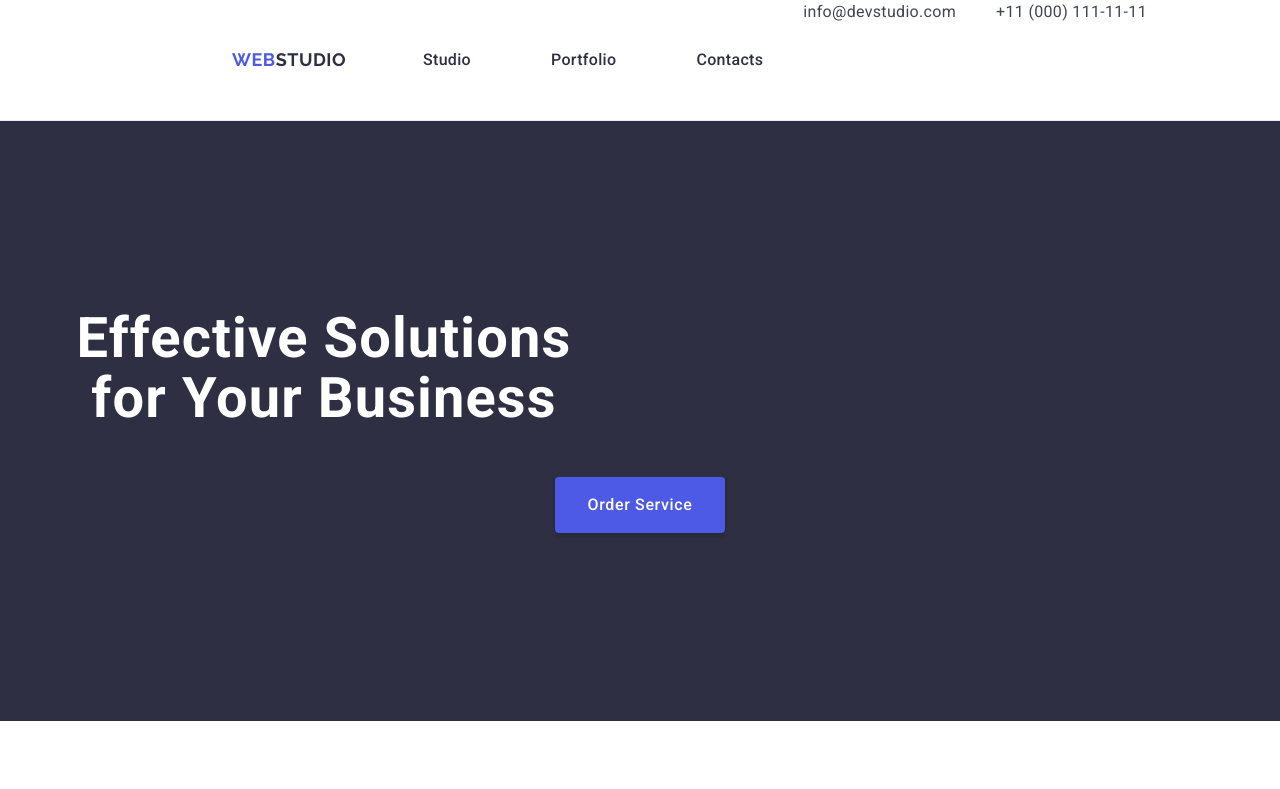
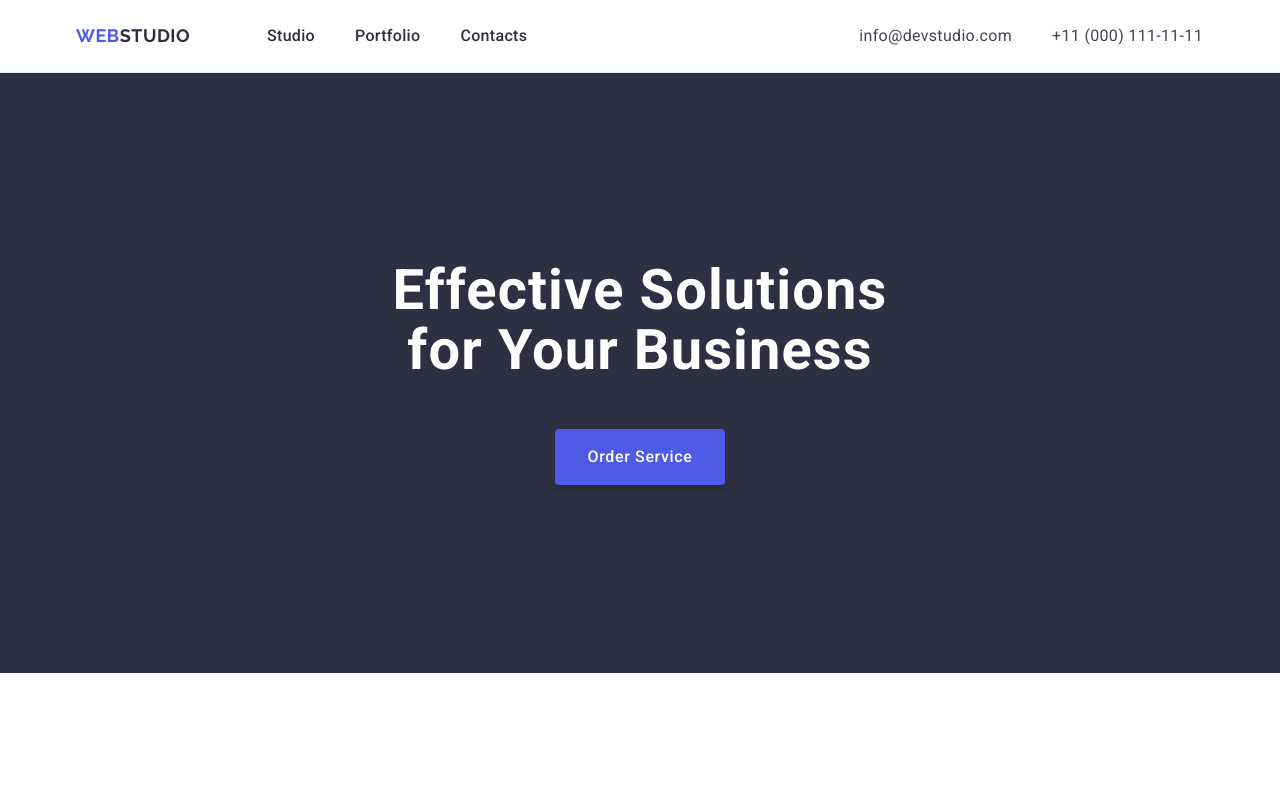
Before and after one commit to AndriiLesnicov/goit-markup-hw-03, a plain HTML site: page index.html in a window 1280 px wide. Shown: the top 789 px of the page. Drawn offline with nearby package versions, Linux system fonts and the light colour scheme.

Commit message:
add flex v1.9

```diff
--- a/css/styles.css
+++ b/css/styles.css
@@ -68,10 +68,7 @@ a {
 
 .header-logo {
   width: 115px;
-  margin-left: 156px;
-  margin-top: 24px;
   margin-right: 76px;
-  margin-bottom: 24px;
 }
 
 .header-logo .logo-part {
@@ -81,13 +78,7 @@ a {
 .nav-list {
   display: flex;
   gap: 40px;
-}
-
-.nav-item {
-  margin-left: 0;
-  margin-top: 24px;
-  margin-right: 40px;
-  margin-bottom: 24px;
+  margin-right: 332px;
 }
 
 .nav-link {
@@ -106,7 +97,7 @@ a {
 .contacts-list {
   display: flex;
   gap: 40px;
-  justify-content: end;
+  padding: 24px 0;
 }
 
 .contacts-link {
@@ -128,6 +119,7 @@ a {
 .hero {
   background: #2e2f42;
   padding: 188px 0;
+  display: flex;
 }
 
 .hero-title {
```
